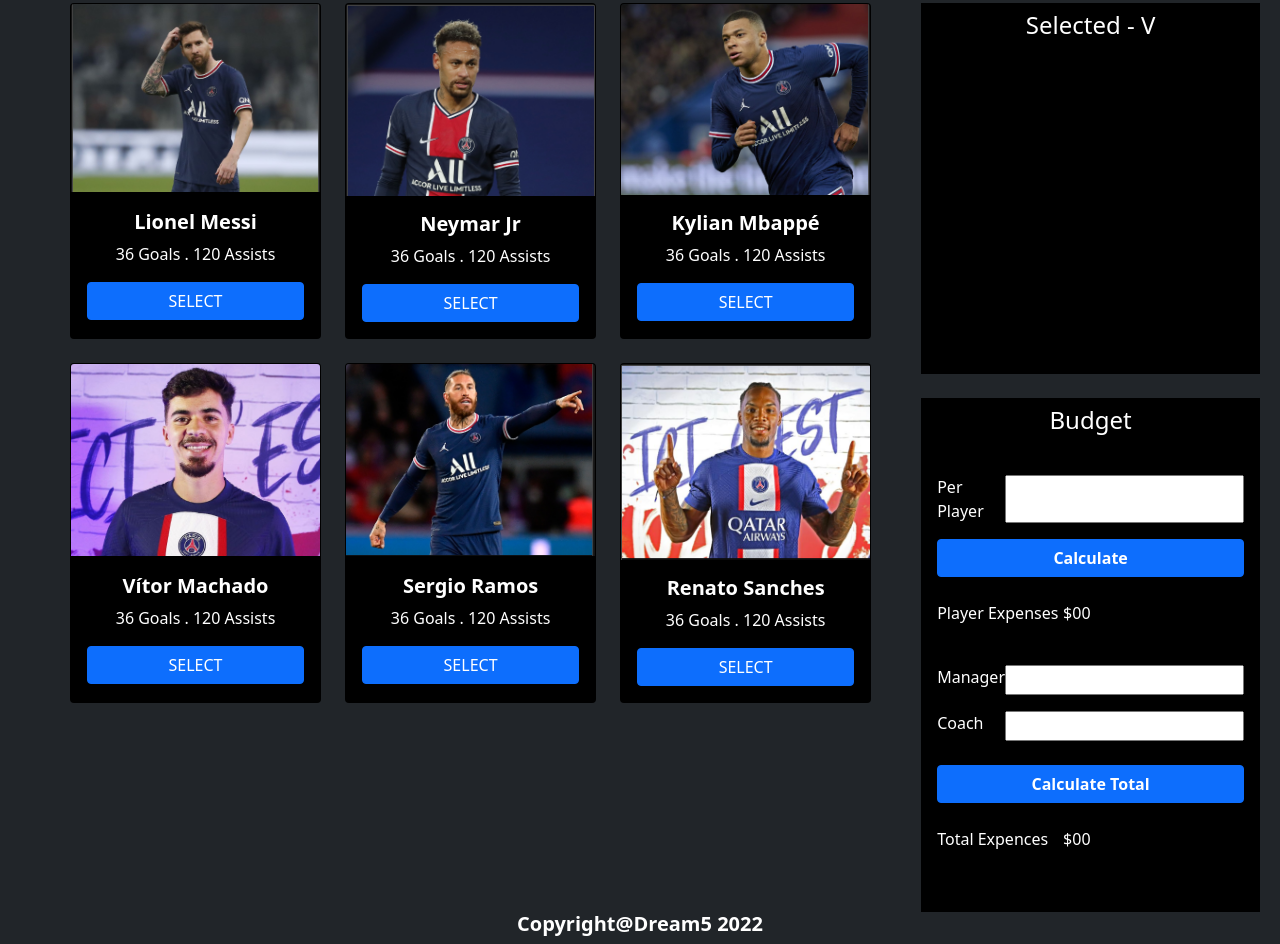
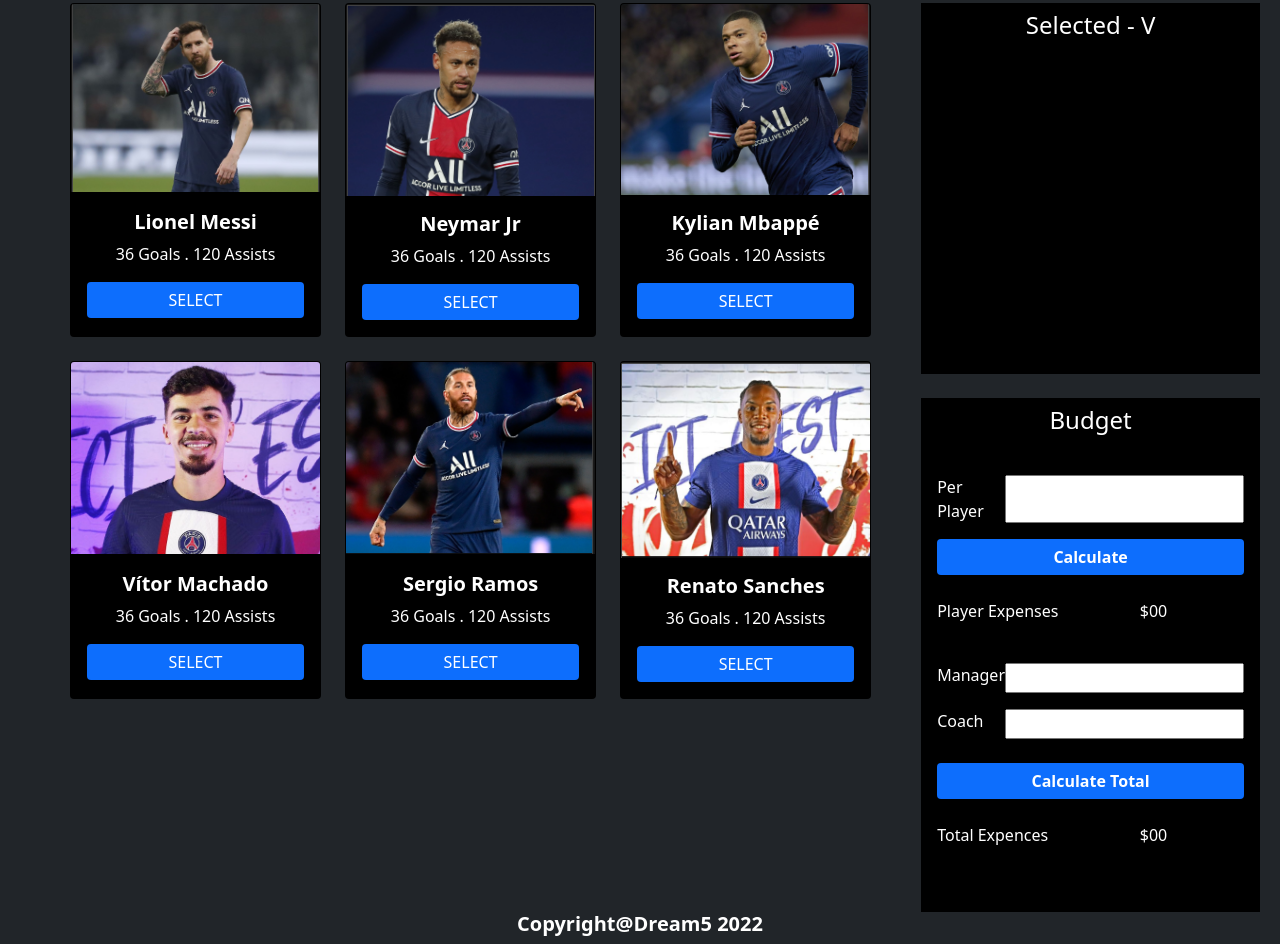
Before and after one commit to Sakib-Anjum-313/select-best-five-player, a plain HTML site: page index.html in a window 1280 px wide. Shown: the part 502-1446 px from the top of the page. Drawn offline with nearby package versions, Linux system fonts and the light colour scheme.

Commit message:
Bonus part complete

```diff
--- a/index.html
+++ b/index.html
@@ -218,7 +218,7 @@
             <button id="calculate" class="btn btn-primary fw-bold mt-3 mb-3">
               Calculate
             </button>
-            <div class="d-flex justify-content-between w-50 mt-2">
+            <div class="d-flex justify-content-between w-75 mt-2">
               <p class="">Player Expenses</p>
               <p class="">$<span id="player-expence">00</span></p>
             </div>
@@ -239,7 +239,7 @@
             >
               Calculate Total
             </button>
-            <div class="d-flex justify-content-between w-50 mt-2">
+            <div class="d-flex justify-content-between w-75 mt-2">
               <p class="">Total Expences</p>
               <p class="">$<span id="total-cost">00</span></p>
             </div>
--- a/style.css
+++ b/style.css
@@ -2,10 +2,6 @@
   /* width: 1440px; */
   height: 481px;
   background: #000000;
-}
-
-body {
-  /* background: #000000; */
 }
 
 .player-grid {
@@ -14,7 +10,6 @@ body {
 }
 
 .calculation-part {
-  /* background: #000000; */
   width: 50%;
   height: 100%;
   margin-right: 20px;
@@ -38,3 +33,9 @@ body {
 .btn.btn-primary[disabled] {
   background-color: lightgrey;
 }
+
+.btn.btn-primary {
+  border: none;
+  font-size: medium;
+  font-weight: 400;
+}
```
